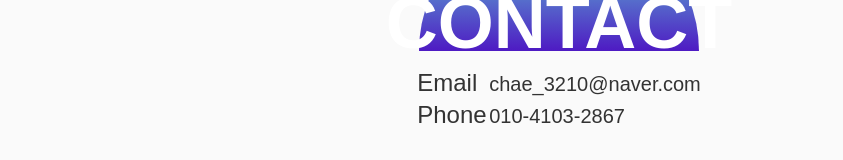
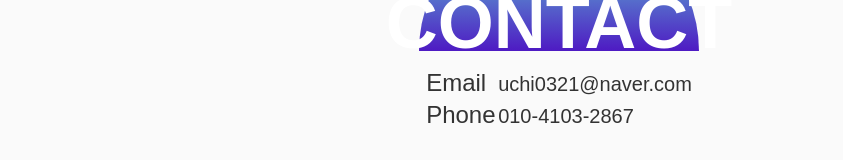
Before and after one commit to chaehaeun/my-portfolio, a React (Vite) app: page / in a window 1280 px wide. Shown: the part 2129-2289 px from the top of the page, without its empty margins (81-924 px from the left). Built offline with nearby package versions, Linux system fonts and the light colour scheme; no server answers; the database is empty; a web font is replaced by a local one.

Commit message:
[💡] 쓸모없는 주석 삭제

```diff
--- a/src/components/ContactSection/ContactSection.tsx
+++ b/src/components/ContactSection/ContactSection.tsx
@@ -15,7 +15,7 @@ const ContactSection = forwardRef<HTMLDivElement, {}>((_props, ref) => {
             <span className="inline-block w-16 mr-2 text-2xl font-medium ">
               Email
             </span>
-            <span className="inline-block text-xl">chae_3210@naver.com</span>
+            <span className="inline-block text-xl">uchi0321@naver.com</span>
           </p>
           <p className="text-left font-solano">
             <span className="inline-block w-16 mr-2 text-2xl font-medium ">
--- a/src/components/UI/Modal/Modal.tsx
+++ b/src/components/UI/Modal/Modal.tsx
@@ -38,7 +38,6 @@ const ModalOverlay = ({ children, onClose }: ModalOverlayProps) => {
   )
 }
 
-// 모달을 렌더링하기 위한 포털 요소
 const portalElement: HTMLElement | null = document.getElementById('overlays')
 
 const Modal = ({ onClose, children }: ModalProps) => {
--- a/src/components/UI/Project/Project.tsx
+++ b/src/components/UI/Project/Project.tsx
@@ -26,7 +26,6 @@ const Project = () => {
     }
   }
 
-  // TODO : 모달 상태를 recoil로 중앙에서 관리하도록 변경
   useEffect(() => {
     loadMoreData()
   }, [])
```
